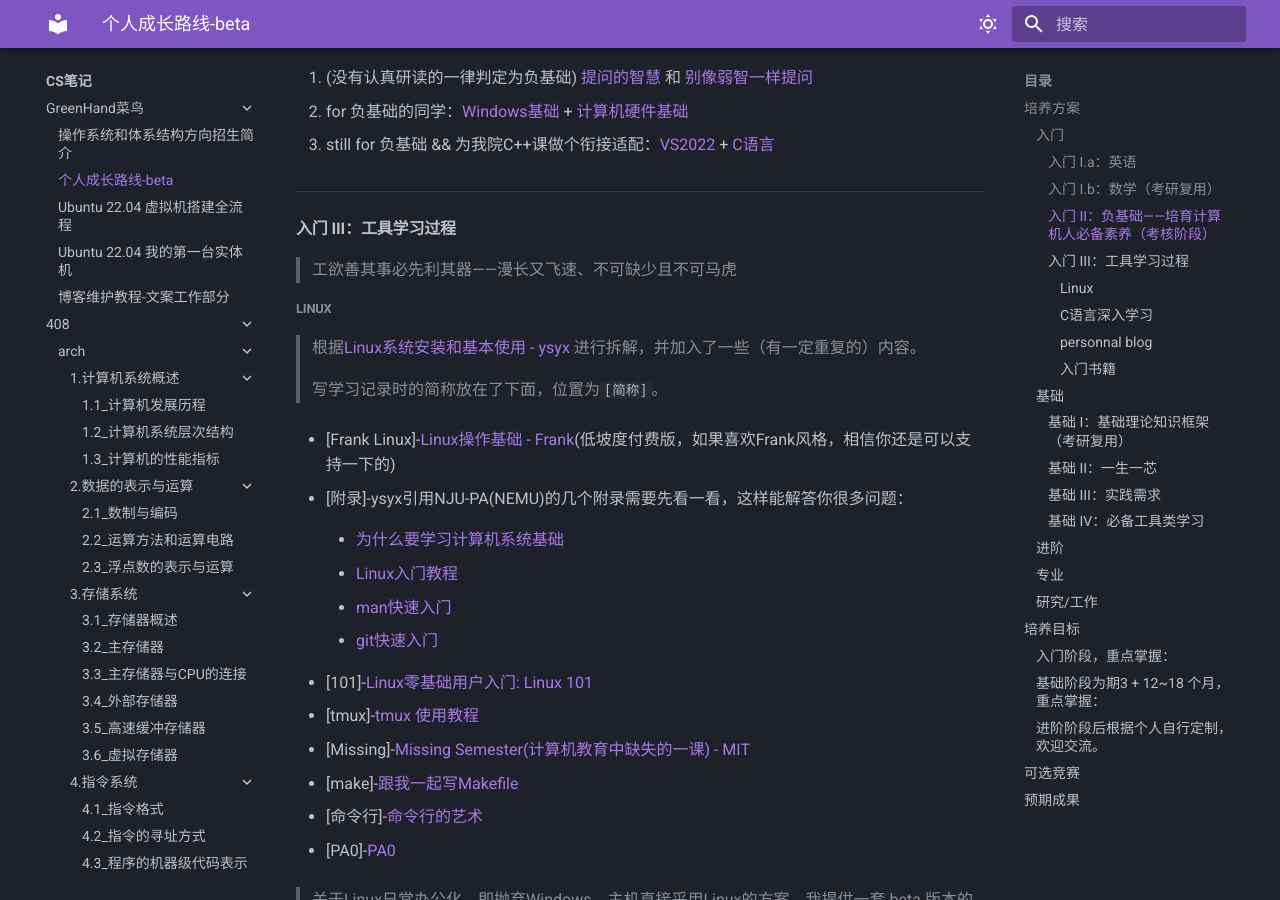
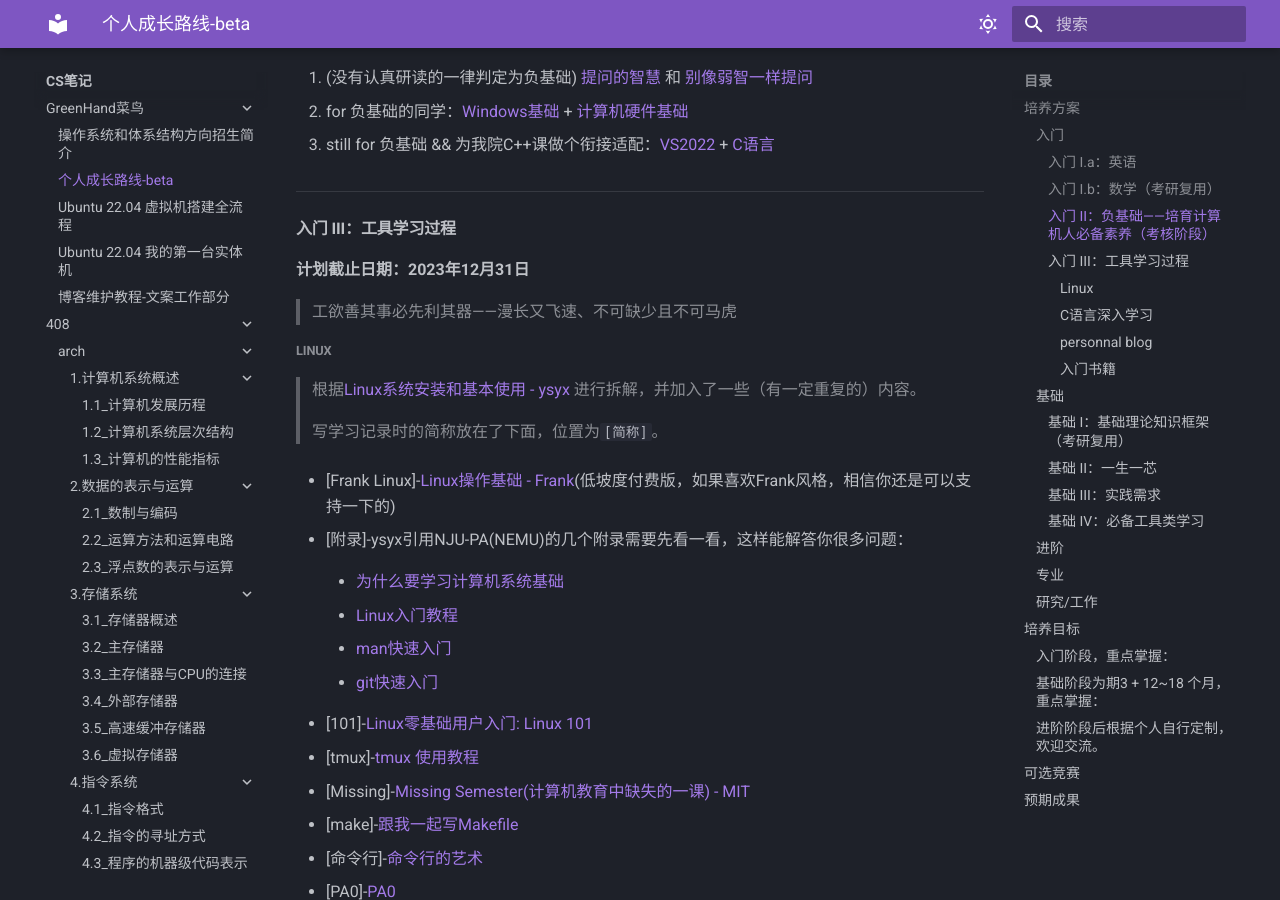
Before and after one commit to Haohahahaha/cs, an MkDocs documentation site: the page built from docs/greenhand/fertile/fertile.md, in a window 1280 px wide and 900 px high, scrolled down 1815 px. Built offline with MkDocs 1.6.1 and Material for MkDocs 9.7.7, drawn with Linux system fonts in a browser that asks for light colours.

Commit message:
2023-11-05_21:57:44 update

```diff
--- a/docs/greenhand/fertile/fertile.md
+++ b/docs/greenhand/fertile/fertile.md
@@ -77,6 +77,8 @@
 ---
 
 #### 入门 III：工具学习过程
+
+**计划截止日期：2023年12月31日**
 
 > 工欲善其事必先利其器——漫长又飞速、不可缺少且不可马虎
 
```
